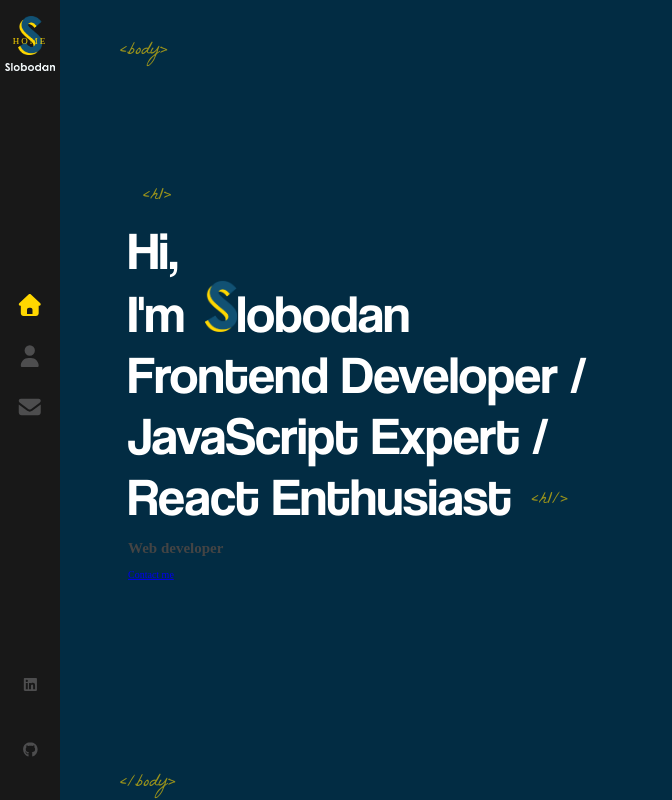
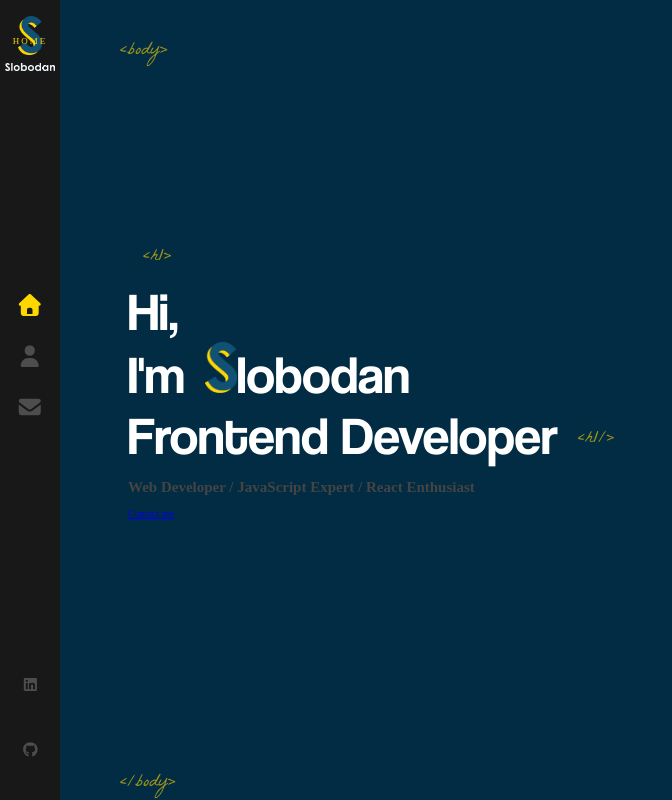
Before and after one commit to juano2024/project_portfolio, a React (Create React App) app: page / in a window 1280 px wide. Shown: the whole page, without its empty margins (0-672 px from the left). Built offline with nearby package versions, Linux system fonts and the light colour scheme.

Commit message:
Cambios en el texto

```diff
--- a/src/components/Home/index.js
+++ b/src/components/Home/index.js
@@ -10,9 +10,9 @@ const Home = () => {
                 <img src={LogoTitle} alt="developer" />
                 lobodan
                 <br />
-                Frontend Developer / JavaScript Expert / React Enthusiast
+                Frontend Developer
                 </h1>
-                <h2>Web developer</h2>
+                <h2>Web Developer / JavaScript Expert / React Enthusiast</h2>
                 <Link to= "/contact" className='flat-button'>Contact me</Link>
             </div>
 
```
